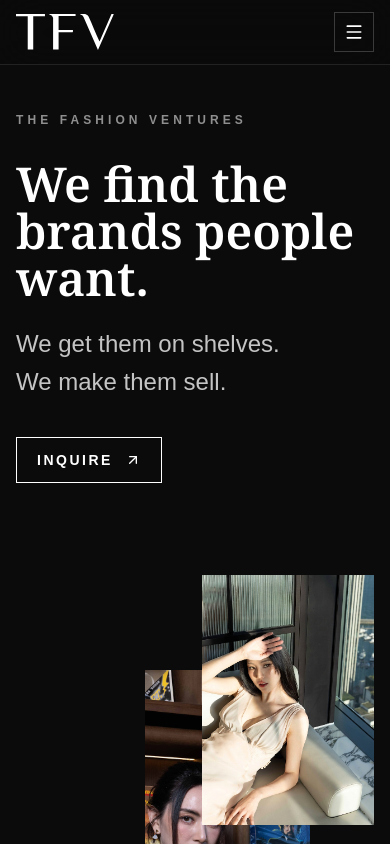
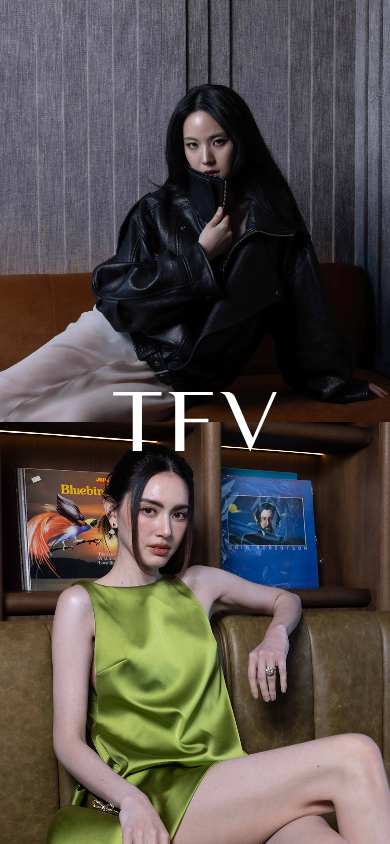
Before and after one commit to gcsteve/tfv-web, a Next.js app: page /en/ in a window 390 px wide. Shown: the top 844 px of the page. Built offline with nearby package versions, Linux system fonts and the light colour scheme; what next-i18next-static-site would draw is missing.

Commit message:
Add full-screen image hero

```diff
--- a/components/Layout.tsx
+++ b/components/Layout.tsx
@@ -1,4 +1,4 @@
-import { ReactNode, useState } from "react";
+import { ReactNode, useEffect, useState } from "react";
 import Link from "next/link";
 import { useRouter } from "next/router";
 import { Menu, X } from "lucide-react";
@@ -10,6 +10,7 @@ type LayoutProps = {
 
 export default function Layout({ lang, children }: LayoutProps) {
   const [mobileMenuOpen, setMobileMenuOpen] = useState(false);
+  const [navVisibility, setNavVisibility] = useState(0);
   const router = useRouter();
   const isZh = lang === "zh-HK";
 
@@ -24,9 +25,31 @@ export default function Layout({ lang, children }: LayoutProps) {
     return `/${targetLang}${pathWithoutLang || "/"}`;
   };
 
+  useEffect(() => {
+    const updateNavVisibility = () => {
+      const fadeStart = 90;
+      const fadeDistance = 220;
+      const progress = Math.min(Math.max((window.scrollY - fadeStart) / fadeDistance, 0), 1);
+      setNavVisibility(progress);
+    };
+
+    updateNavVisibility();
+    window.addEventListener("scroll", updateNavVisibility, { passive: true });
+    return () => window.removeEventListener("scroll", updateNavVisibility);
+  }, []);
+
+  const headerVisibility = mobileMenuOpen ? 1 : navVisibility;
+
   return (
     <div className="min-h-screen bg-[#fbfaf8] text-neutral-950">
-      <header className="fixed left-0 right-0 top-0 z-50 border-b border-white/10 bg-neutral-950/82 px-4 text-white backdrop-blur-xl">
+      <header
+        className="fixed left-0 right-0 top-0 z-50 border-b border-white/10 bg-neutral-950/82 px-4 text-white backdrop-blur-xl transition duration-300"
+        style={{
+          opacity: headerVisibility,
+          pointerEvents: headerVisibility > 0.08 ? "auto" : "none",
+          transform: `translateY(${(1 - headerVisibility) * -16}px)`
+        }}
+      >
         <nav className="mx-auto flex h-16 max-w-7xl items-center justify-between">
           <Link href={`/${lang}/`} className="flex items-center" aria-label="The Fashion Ventures home">
             <img src="/images/Logo-TFV.svg" alt="The Fashion Ventures" className="h-9 w-auto" />
--- a/pages/[lang]/index.tsx
+++ b/pages/[lang]/index.tsx
@@ -139,6 +139,22 @@ export default function HomePage({ lang }: Props) {
   return (
     <Layout lang={lang}>
       <Seo lang={lang} path={`/${lang}/`} title={copy.title} description={copy.description} />
+
+      <section className="first-hero-section relative h-[100svh] min-h-[560px] overflow-hidden bg-neutral-950">
+        <div className="first-hero-grid h-full">
+          <div className="first-hero-panel first-hero-panel-one">
+            <img src="/tfv-template/hero-1.jpg" alt="" className="h-full w-full object-cover" />
+          </div>
+          <div className="first-hero-panel first-hero-panel-two">
+            <img src="/tfv-template/hero-2.jpg" alt="" className="h-full w-full object-cover" />
+          </div>
+        </div>
+        <img
+          src="/images/Logo-TFV.svg"
+          alt="The Fashion Ventures"
+          className="first-hero-logo pointer-events-none absolute left-1/2 top-1/2 z-10 h-auto -translate-x-1/2 -translate-y-1/2"
+        />
+      </section>
 
       <section className="relative overflow-hidden bg-[#0b0b0b] pt-16 text-white">
         <div className="mx-auto grid min-h-[calc(100vh-4rem)] max-w-7xl gap-10 px-4 py-12 lg:grid-cols-[0.95fr_1.05fr] lg:items-end lg:py-16">
--- a/styles/globals.css
+++ b/styles/globals.css
@@ -24,3 +24,41 @@ a {
 .font-serif-brand {
   font-family: var(--font-serif);
 }
+
+.first-hero-grid {
+  display: grid;
+  grid-template-columns: repeat(2, minmax(0, 1fr));
+}
+
+.first-hero-panel {
+  min-width: 0;
+  min-height: 0;
+  overflow: hidden;
+}
+
+.first-hero-panel img {
+  display: block;
+}
+
+.first-hero-logo {
+  width: clamp(13rem, 22vw, 26rem);
+}
+
+@media (orientation: portrait) {
+  .first-hero-grid {
+    grid-template-columns: 1fr;
+    grid-template-rows: repeat(2, minmax(0, 1fr));
+  }
+
+  .first-hero-panel-one {
+    order: 2;
+  }
+
+  .first-hero-panel-two {
+    order: 1;
+  }
+
+  .first-hero-logo {
+    width: clamp(9rem, 42vw, 18rem);
+  }
+}
```
Also changed, not shown: public/tfv-template/hero-1.jpg (added), public/tfv-template/hero-2.jpg (added).
